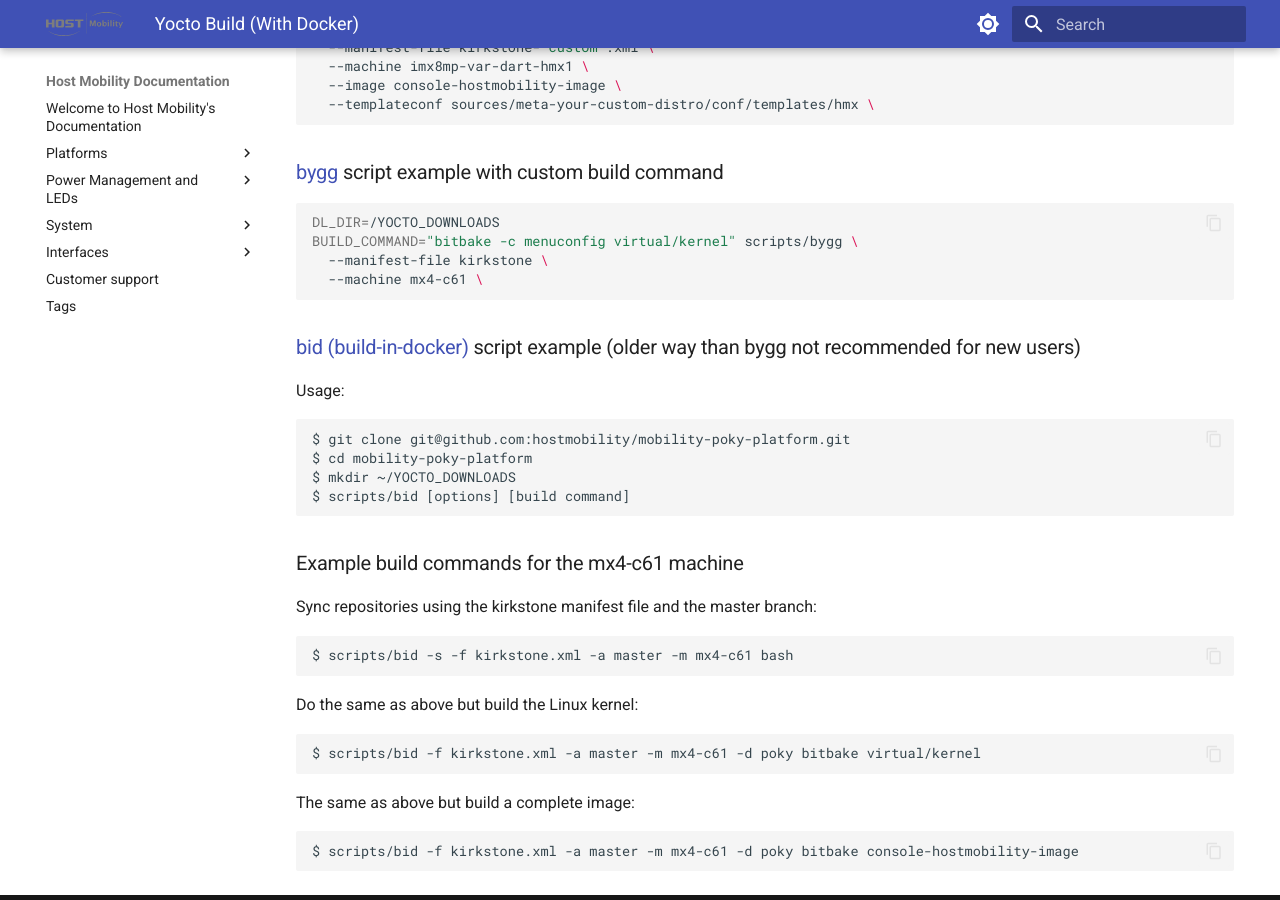
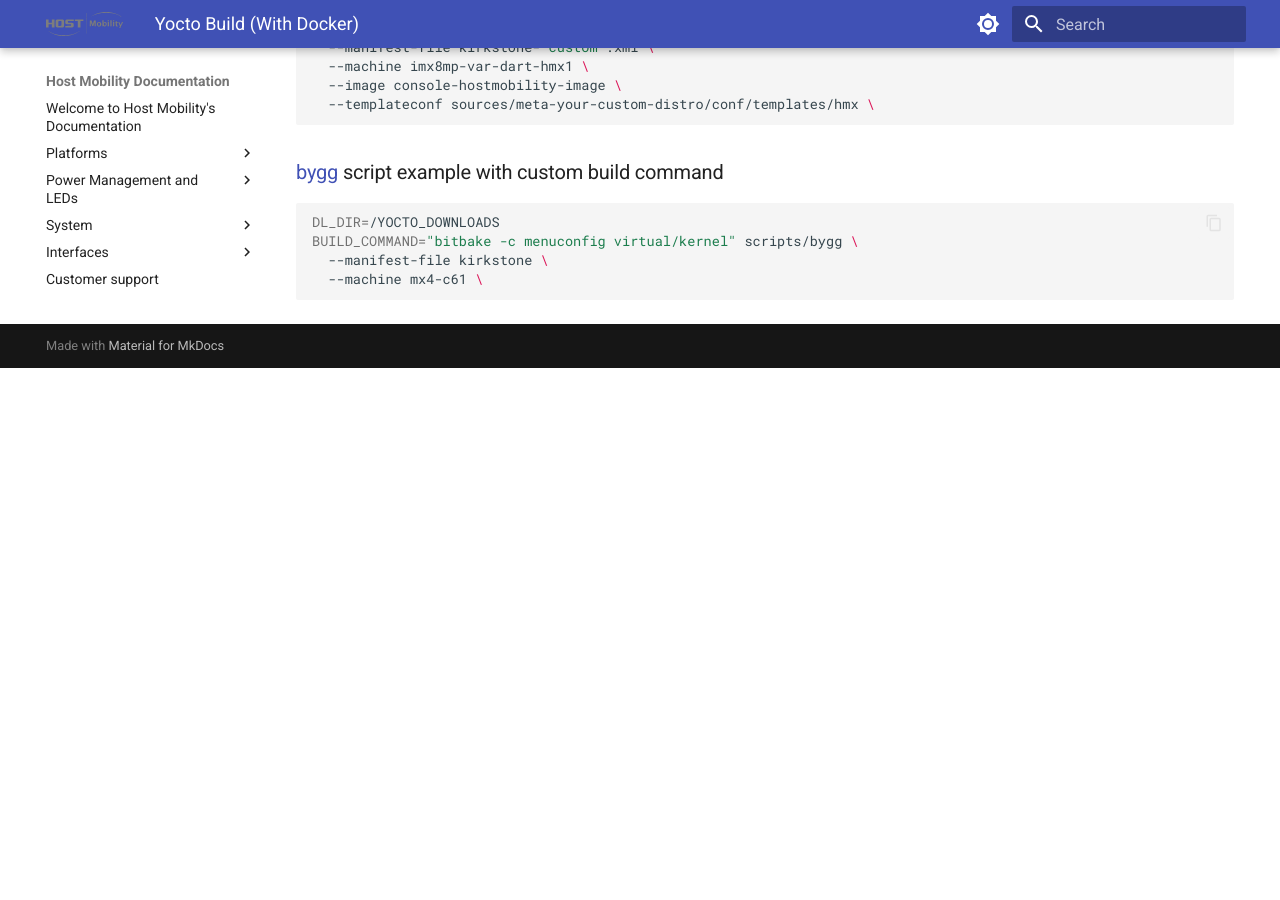
Before and after one commit to hostmobility/documentation, an MkDocs documentation site: the page built from docs/system/yocto/yocto-build-with-docker.md, in a window 1280 px wide and 900 px high, scrolled down 985 px. Built offline with MkDocs 1.6.1 and Material for MkDocs 9.7.7, drawn with Linux system fonts in a browser that asks for light colours; after the commit the page ends 1353 px from its top, so only the background shows below that.

Commit message:
Build with docker: remove bid script examples
We no longer recommend using the bid script. Use bygg instead.

````diff
--- a/docs/system/yocto/yocto-build-with-docker.md
+++ b/docs/system/yocto/yocto-build-with-docker.md
@@ -60,33 +60,3 @@
   --manifest-file kirkstone \
   --machine mx4-c61 \
 ```
-
-### [bid (build-in-docker)](https://github.com/hostmobility/mobility-poky-platform/blob/master/scripts/bid) script example (older way than bygg not recommended for new users)
-
-Usage:
-```
-$ git clone git@github.com:hostmobility/mobility-poky-platform.git
-$ cd mobility-poky-platform
-$ mkdir ~/YOCTO_DOWNLOADS
-$ scripts/bid [options] [build command]
-```
-
-### Example build commands for the mx4-c61 machine
-
-Sync repositories using the kirkstone manifest file and the master branch:
-
-```
-$ scripts/bid -s -f kirkstone.xml -a master -m mx4-c61 bash
-```
-
-Do the same as above but build the Linux kernel:
-
-```
-$ scripts/bid -f kirkstone.xml -a master -m mx4-c61 -d poky bitbake virtual/kernel
-```
-
-The same as above but build a complete image:
-
-```
-$ scripts/bid -f kirkstone.xml -a master -m mx4-c61 -d poky bitbake console-hostmobility-image
-```
````
